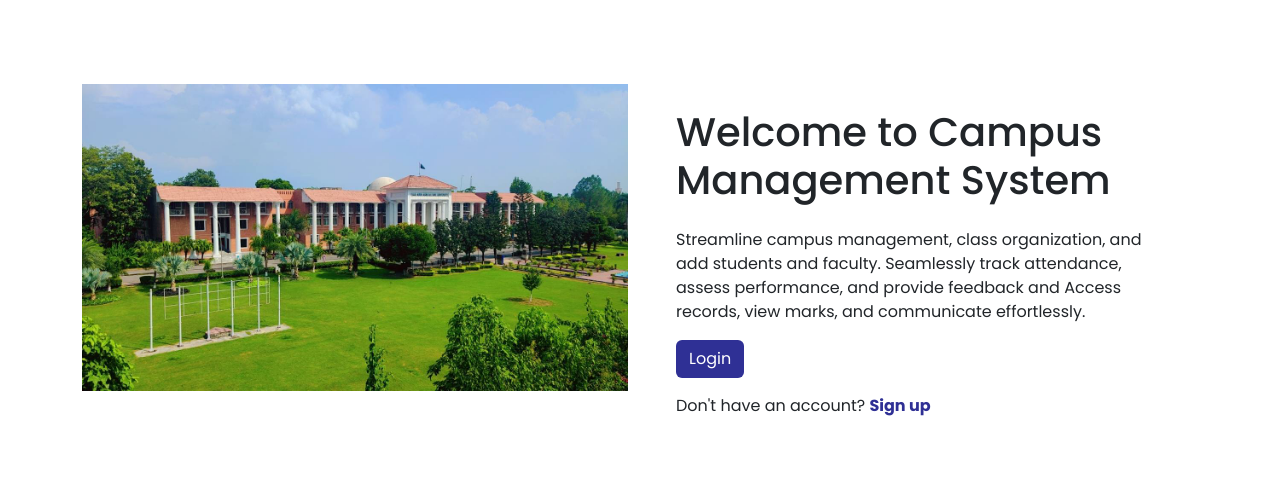
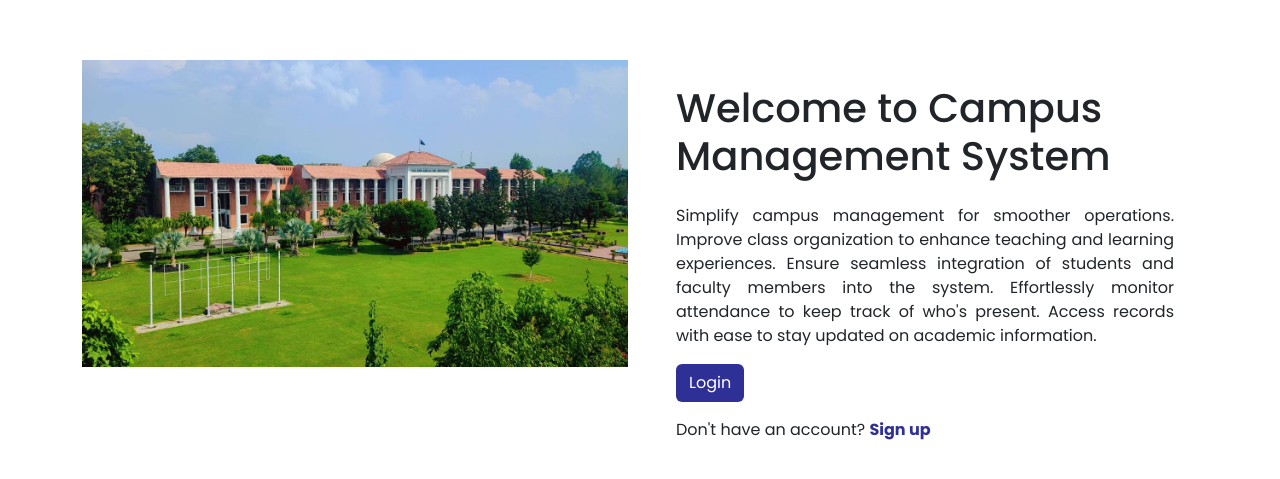
Before and after one commit to Sananali01/Campus-Management-System, a React (Create React App) app in the folder frontend/: page / in a window 1280 px wide. Shown: the part 129-608 px from the top of the page. Built offline with nearby package versions, Linux system fonts and the light colour scheme.

Commit message:
Update Homepage.js

```diff
--- a/frontend/src/pages/Homepage.js
+++ b/frontend/src/pages/Homepage.js
@@ -13,10 +13,8 @@ const Homepage = () => {
                 <div className="col-md-6">
                     <div className="p-4">
                         <h1 className="mb-4">Welcome to Campus Management System</h1>
-                        <p>
-                            Streamline campus management, class organization, and add students and faculty.
-                            Seamlessly track attendance, assess performance, and provide feedback and
-                            Access records, view marks, and communicate effortlessly.
+                        <p style={{ textAlign: "justify" }}>
+                            Simplify campus management for smoother operations. Improve class organization to enhance teaching and learning experiences. Ensure seamless integration of students and faculty members into the system. Effortlessly monitor attendance to keep track of who's present. Access records with ease to stay updated on academic information.
                         </p>
                         <div className="mb-3">
                             <Link to="/choose" className="btn btn-purple btn-block">
```
